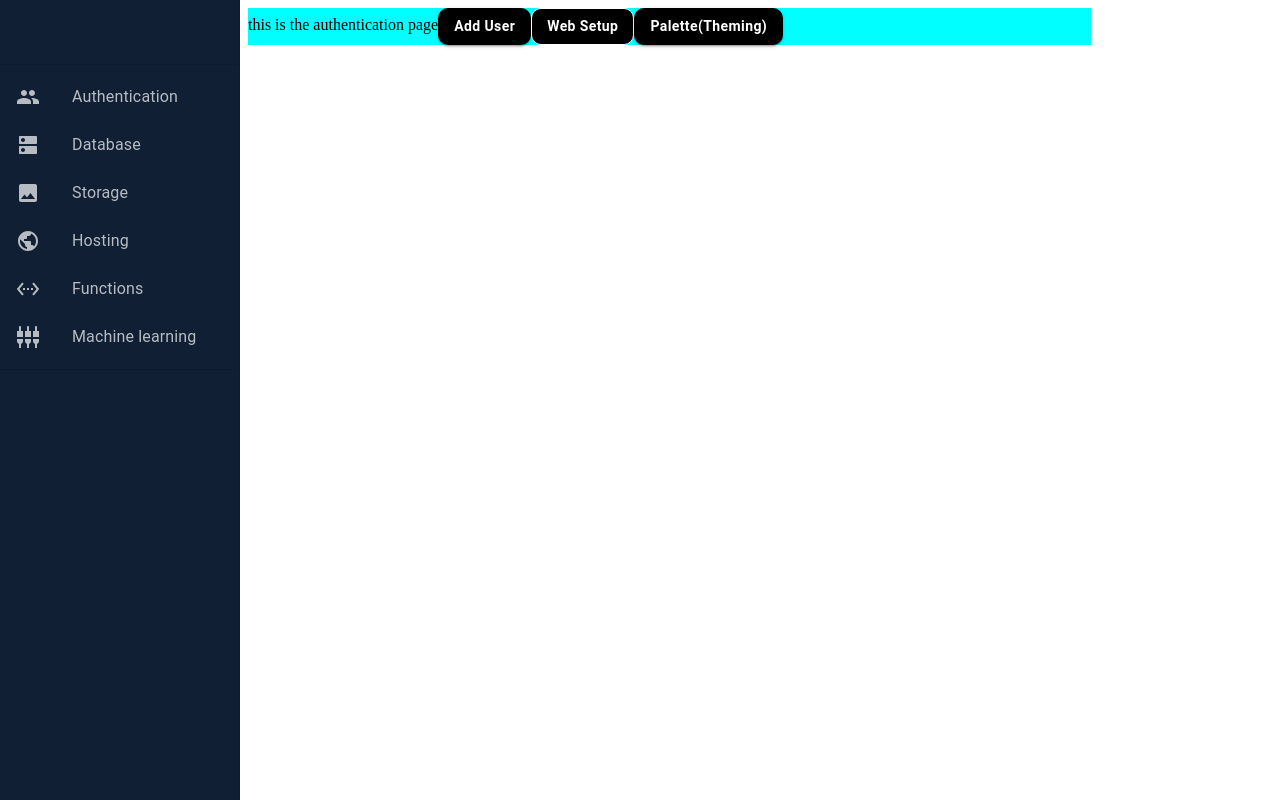
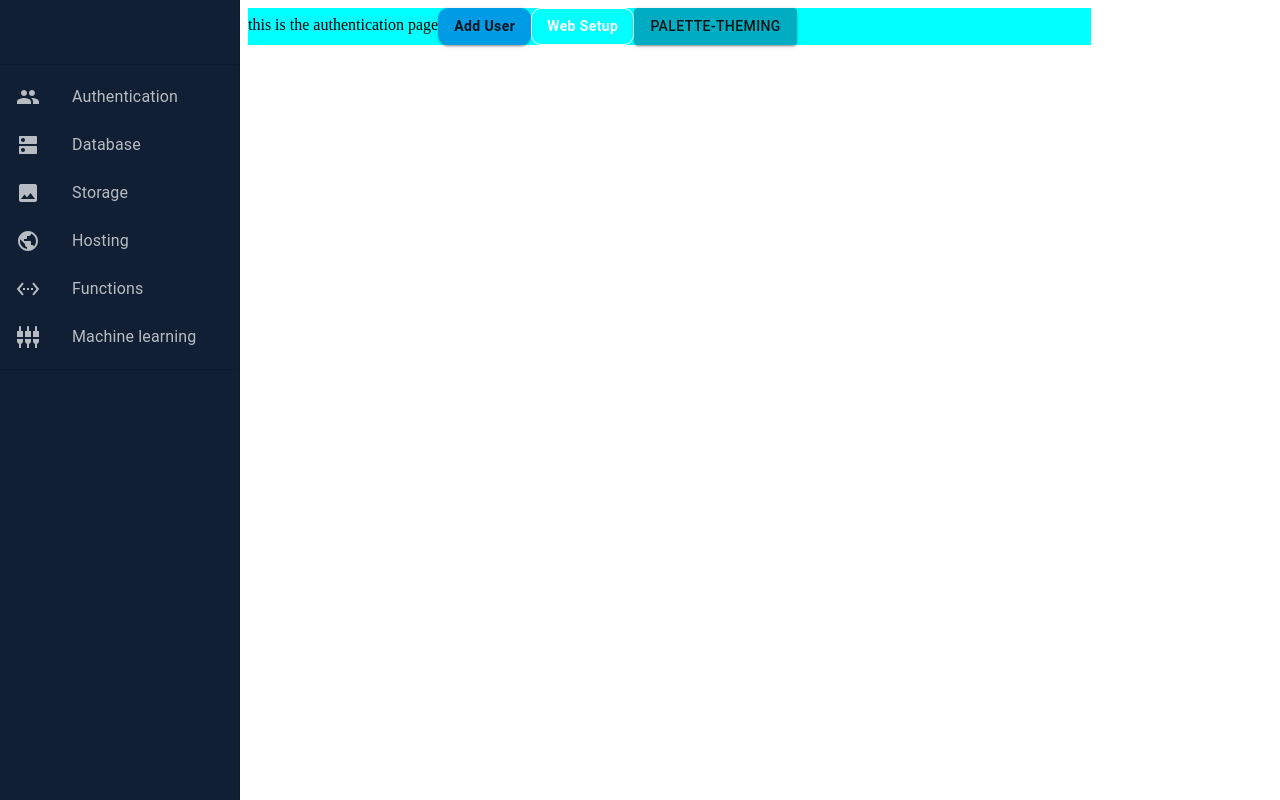
Before and after one commit to josephuche1/Material-ui-tutorials, a React (Create React App) app: page /authentication in a window 1280 px wide. Built offline with nearby package versions, Linux system fonts and the light colour scheme.

Commit message:
Palette Theming

```diff
--- a/src/dashboardTheme.ts
+++ b/src/dashboardTheme.ts
@@ -8,9 +8,14 @@ export const dashboardTheme = createTheme({
         // Name of the slot
         root: {
           // Some CSS
-          backgroundColor: 'black !important',
+          // backgroundColor: 'black !important',
         },
       },
     },
   },
-  });
+  palette: {
+    primary: {
+      main: '#00acc1',
+    },
+  },
+});
--- a/src/pages/Authentication/Authentication.tsx
+++ b/src/pages/Authentication/Authentication.tsx
@@ -43,10 +43,9 @@ const Authentication = () => {
 
       <CommonButton
         variant="contained"
-        sx={buttonStyles}
         color="primary"
       >
-        Palette(theming)
+        Palette-theming
       </CommonButton>
     </Grid>
   )
```
